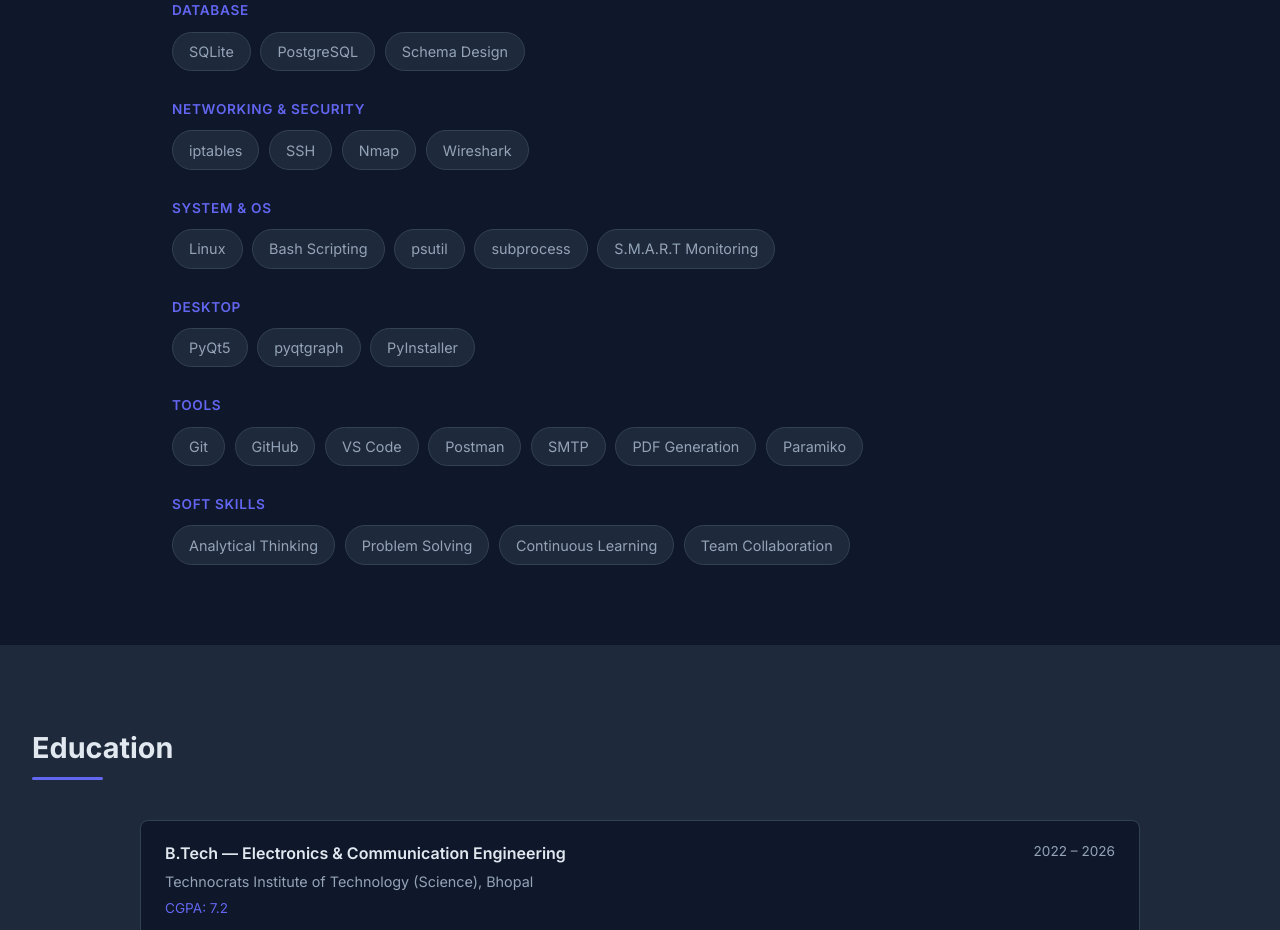
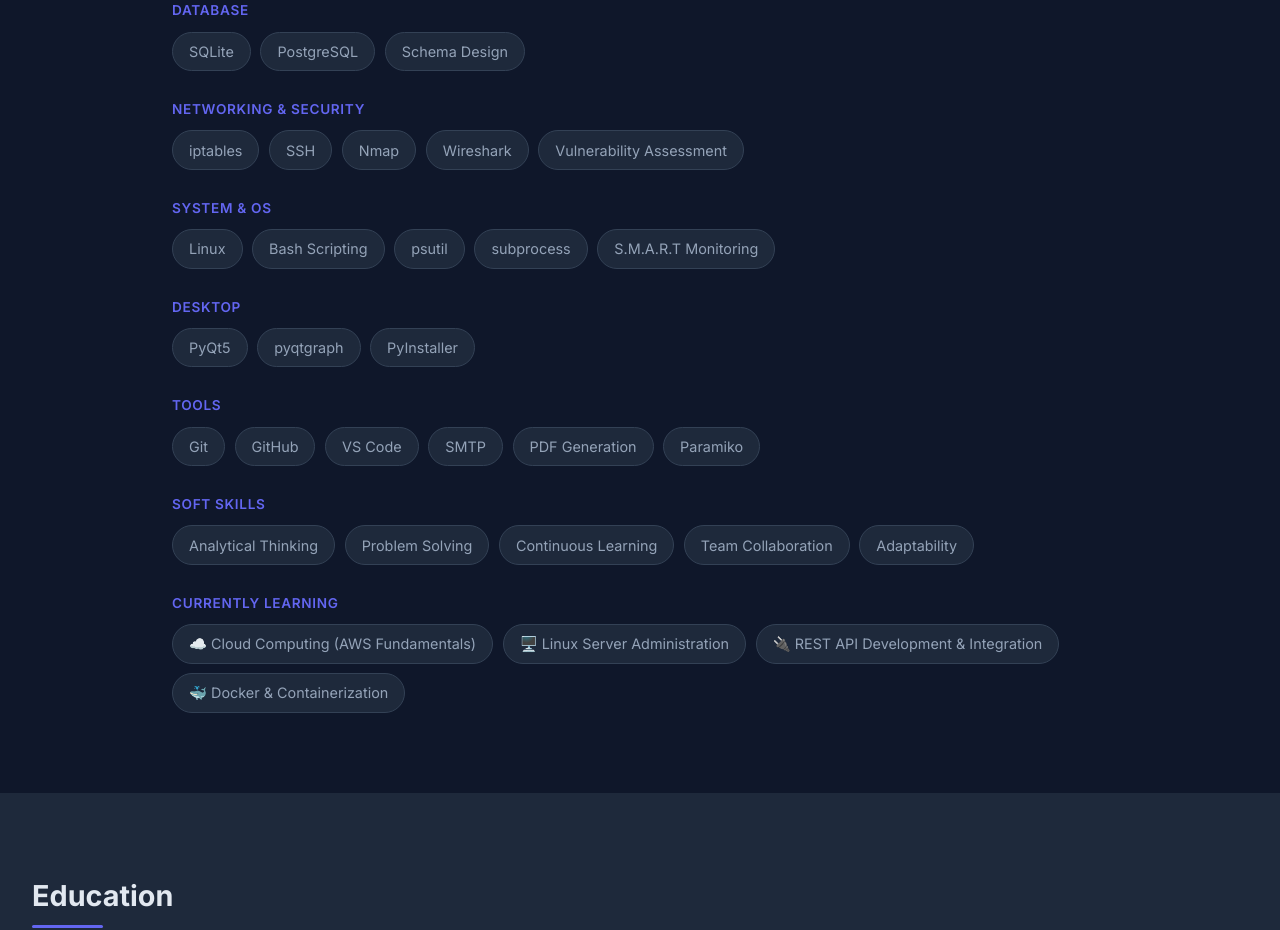
Before and after one commit to Bigrat-hat/Portfolio, a React (Vite) app: page / in a window 1280 px wide. Shown: the part 1260-2190 px from the top of the page. Built offline with nearby package versions, Linux system fonts and the light colour scheme.

Commit message:
Update skills section

```diff
--- a/src/components/Skills.jsx
+++ b/src/components/Skills.jsx
@@ -3,11 +3,12 @@
   { category: 'Frontend', items: ['React.js', 'HTML5', 'CSS3', 'WebSockets', 'Responsive Design'] },
   { category: 'Backend', items: ['FastAPI', 'Flask', 'REST APIs', 'JWT Auth', 'RBAC'] },
   { category: 'Database', items: ['SQLite', 'PostgreSQL', 'Schema Design'] },
-  { category: 'Networking & Security', items: ['iptables', 'SSH', 'Nmap', 'Wireshark'] },
+  { category: 'Networking & Security', items: ['iptables', 'SSH', 'Nmap', 'Wireshark', 'Vulnerability Assessment'] },
   { category: 'System & OS', items: ['Linux', 'Bash Scripting', 'psutil', 'subprocess', 'S.M.A.R.T Monitoring'] },
   { category: 'Desktop', items: ['PyQt5', 'pyqtgraph', 'PyInstaller'] },
-  { category: 'Tools', items: ['Git', 'GitHub', 'VS Code', 'Postman', 'SMTP', 'PDF Generation', 'Paramiko'] },
-  { category: 'Soft Skills', items: ['Analytical Thinking', 'Problem Solving', 'Continuous Learning', 'Team Collaboration'] },
+  { category: 'Tools', items: ['Git', 'GitHub', 'VS Code', 'SMTP', 'PDF Generation', 'Paramiko'] },
+  { category: 'Soft Skills', items: ['Analytical Thinking', 'Problem Solving', 'Continuous Learning', 'Team Collaboration', 'Adaptability'] },
+  { category: 'Currently Learning', items: ['☁️ Cloud Computing (AWS Fundamentals)', '🖥️ Linux Server Administration', '🔌 REST API Development & Integration', '🐳 Docker & Containerization'] },
 ]
 
 export default function Skills() {
```
